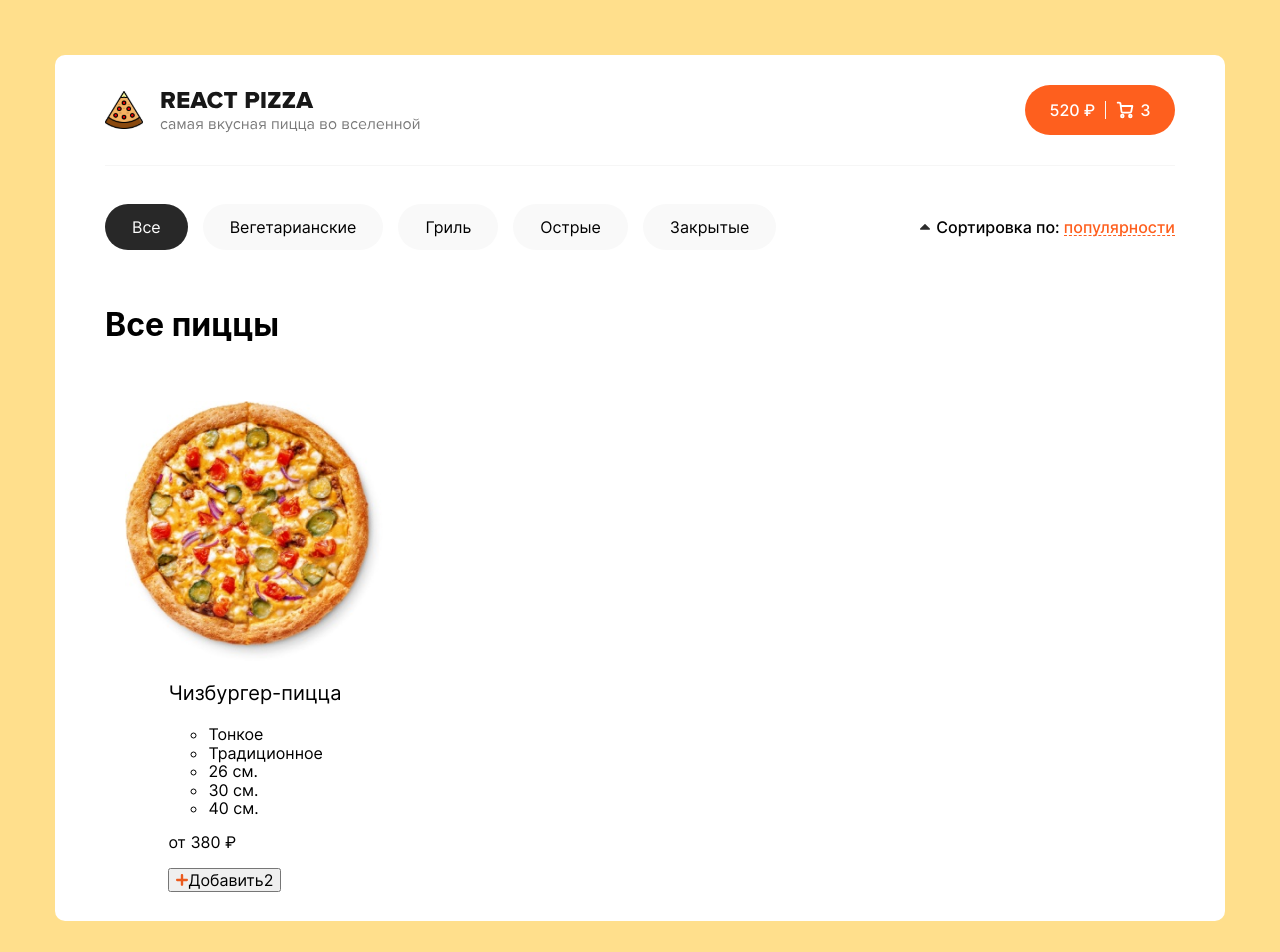
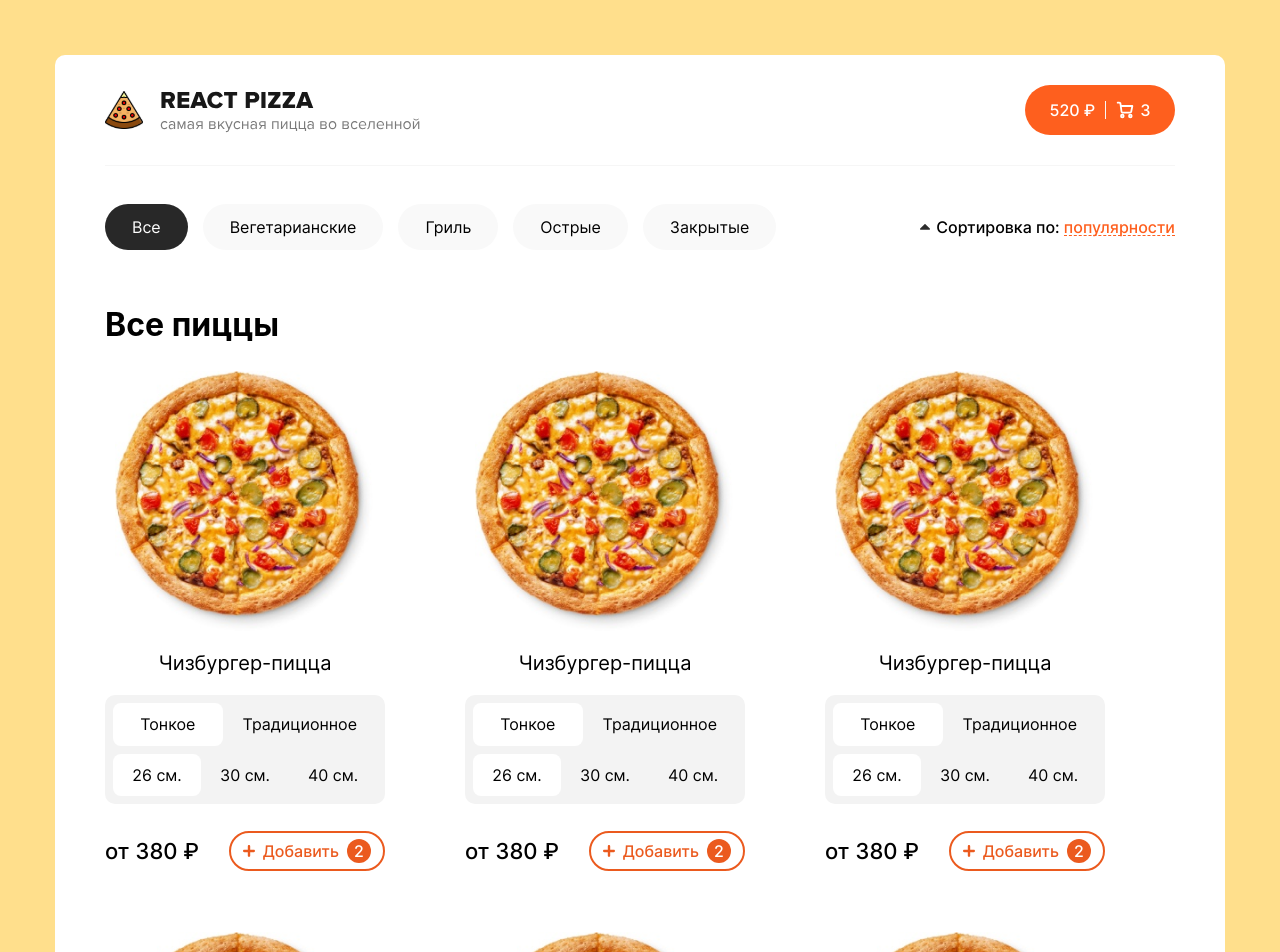
Before and after one commit to Keller108/react-pizza-v2, a React (Create React App) app: page / in a window 1280 px wide. Shown: the top 952 px of the page. Built offline with nearby package versions, Linux system fonts and the light colour scheme; a web font is replaced by a local one.

Commit message:
Сверстал Card

```diff
--- a/src/app/App.css
+++ b/src/app/App.css
@@ -3,7 +3,6 @@
   margin: 0;
   padding: 55px;
   background-color: #FFDF8C;
-  min-height: 100vh;
 }
 
 .app {
--- a/src/pages/Main/Main.css
+++ b/src/pages/Main/Main.css
@@ -1,6 +1,10 @@
 .main {
+    display: flex;
+    flex-direction: column;
+    align-items: stretch;
+    justify-content: flex-start;
     width: 100%;
-    padding: 0;
+    padding: 0 0 42px 0;
     margin: 0;
     box-sizing: border-box;
 }
@@ -14,9 +18,10 @@
 }
 
 .main__cards-list {
+    width: 100%;
     display: grid;
-    grid-template-columns: repeat(auto-fill, minmax(1fr, 300px));
+    grid-template-columns: repeat(auto-fill, minmax(300px, 1fr));
     gap: 10px;
-    padding: 30px 0;
+    padding: 0;
     margin: 0;
 }
--- a/src/pages/Main/Main.jsx
+++ b/src/pages/Main/Main.jsx
@@ -11,6 +11,13 @@ function Main() {
             </h1>
             <ul className="main__cards-list">
                 <Card />
+                <Card />
+                <Card />
+                <Card />
+                <Card />
+                <Card />
+                <Card />
+                <Card />
             </ul>
         </main>
     );
--- a/src/shared/Card/Card.css
+++ b/src/shared/Card/Card.css
@@ -3,9 +3,10 @@
     flex-direction: column;
     align-items: center;
     justify-content: flex-start;
-    max-width: 300px;
-    height: 460px;
+    max-width: 280px;
+    height: auto;
     margin: 0;
+    margin-bottom: 38px;
     padding: 0;
     box-sizing: border-box;
     background-color: white;
@@ -23,6 +24,7 @@
 }
 
 .card__content-wrap {
+    width: 100%;
     display: flex;
     flex-direction: column;
     align-items: stretch;
@@ -33,8 +35,123 @@
 }
 
 .card__name {
+    text-align: center;
     font-size: 20px;
     line-height: 1.2;
     font-weight: 300;
     color: black;
 }
+
+.card__options-wrap {
+    width: 100%;
+    display: flex;
+    flex-direction: column;
+    align-items: stretch;
+    margin: 0;
+    margin-bottom: 14px;
+    padding: 8px;
+    box-sizing: border-box;
+    background-color: #F3F3F3;
+    color: black;
+    border-radius: 10px;
+}
+
+.card__options {
+    width: 100%;
+    display: flex;
+    flex-direction: row;
+    align-items: stretch;
+    justify-content: space-between;
+    padding: 0;
+    margin: 0;
+    list-style: none;
+}
+
+.card__options-top-item {
+    width: 50%;
+    display: flex;
+    align-items: center;
+    justify-content: center;
+    padding: 12px 20px;
+    border-radius: 10px;
+    text-align: center;
+    border-radius: 8px;
+    cursor: pointer;
+    margin-bottom: 8px;
+}
+
+.card__option-active {
+    background-color: white;
+}
+
+.card__options-bottom-item {
+    width: 30%;
+    display: flex;
+    align-items: center;
+    justify-content: center;
+    padding: 12px;
+    border-radius: 10px;
+    text-align: center;
+    border-radius: 8px;
+    cursor: pointer;
+}
+
+.card__price-wrap {
+    width: 100%;
+    display: flex;
+    flex-direction: row;
+    align-items: center;
+    justify-content: space-between;
+    margin: 0;
+    padding: 0;
+    box-sizing: border-box;
+}
+
+.card__price {
+    font-size: 22px;
+    font-weight: 500;
+    line-height: 1;
+    color: black;
+}
+
+.card__price-add-btn {
+    padding: 6px 12px;
+    display: flex;
+    flex-direction: row;
+    align-items: center;
+    justify-content: center;
+    height: auto;
+    border-radius: 30px;
+    border: 2px solid #EB5A1E;
+    outline: none;
+    cursor: pointer;
+    color: #EB5A1E;
+    font-size: 16px;
+    font-weight: 500;
+    line-height: 1;
+    background-color: white;
+}
+
+.card__price-add-btn-plus-img {
+    width: 12px;
+    height: auto;
+    object-fit: cover;
+    object-position: center;
+    font-size: 0;
+    margin: 0;
+    margin-right: 8px;
+}
+
+.card__price-add-btn-amount {
+    margin-left: 8px;
+    background-color: #EB5A1E;
+    width: 24px;
+    height: 24px;
+    display: flex;
+    flex-direction: column;
+    align-items: center;
+    justify-content: center;
+    line-height:  1;
+    color: white;
+    border-radius: 36px;
+}
--- a/src/shared/Card/Card.jsx
+++ b/src/shared/Card/Card.jsx
@@ -11,17 +11,17 @@ function Card({ img }) {
                 <h3 className="card__name">
                     Чизбургер-пицца
                 </h3>
-                <div className="card__options">
-                    <ul className="card__options-top">
-                        <li className="card__options-top-item">
+                <div className="card__options-wrap">
+                    <ul className="card__options">
+                        <li className="card__options-top-item card__option-active">
                             Тонкое
                         </li>
                         <li className="card__options-top-item">
                             Традиционное
                         </li>
                     </ul>
-                    <ul className="card__options-bottom">
-                        <li className="card__options-bottom-item">
+                    <ul className="card__options">
+                        <li className="card__options-bottom-item card__option-active">
                             26 см.
                         </li>
                         <li className="card__options-bottom-item">
@@ -40,7 +40,6 @@ function Card({ img }) {
                         <img
                             className="card__price-add-btn-plus-img"
                             src={plusImg} alt="Добавить в корзину"
-                            ariaLabel="Добавить в корзину"
                         />
                         Добавить
                         <span className="card__price-add-btn-amount">
```
